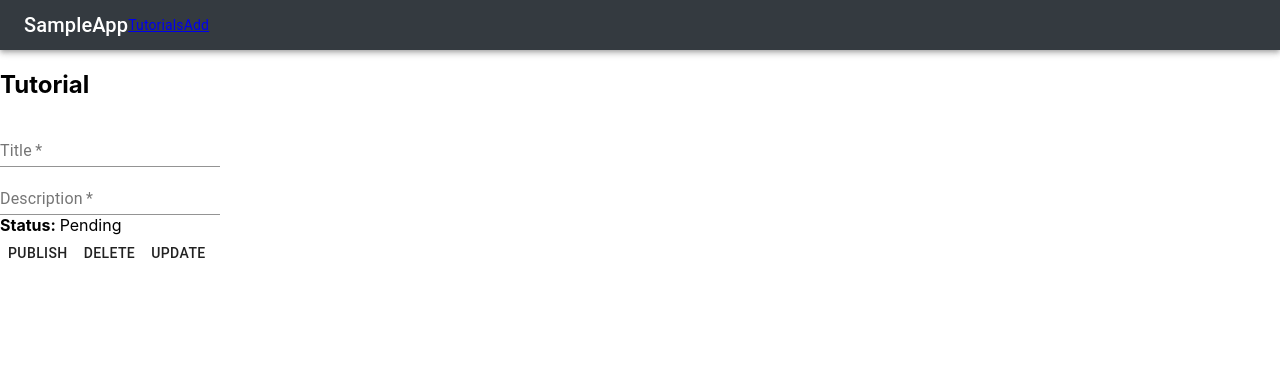
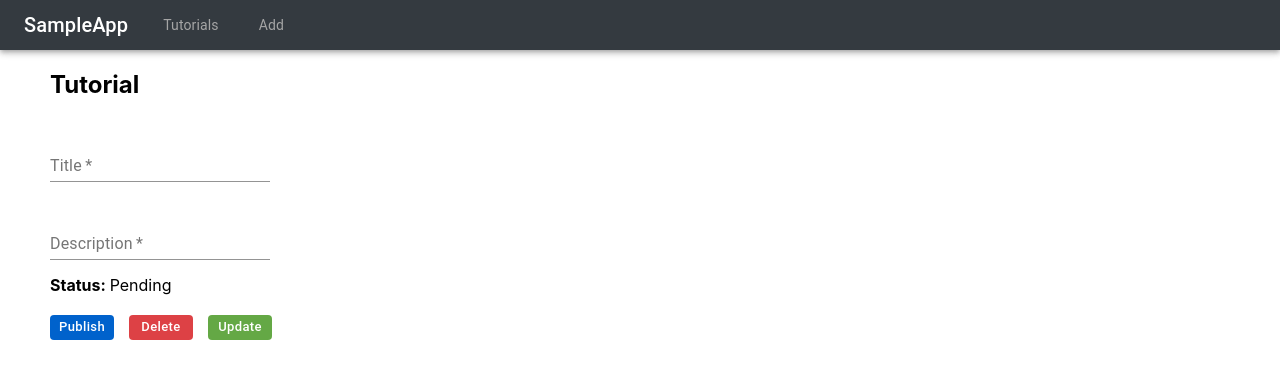
Before and after one commit to FrancaTM/react-material-ui-crud-app, a React (Create React App) app: page /tutorials/1 in a window 1280 px wide. Shown: the top 378 px of the page. Built offline with nearby package versions, Linux system fonts and the light colour scheme; no server answers.

Commit message:
fix css missing selectors

```diff
--- a/src/css-common.js
+++ b/src/css-common.js
@@ -5,15 +5,72 @@ export const styles = {
     "& .MuiToolbar-regular": {
       minHeight: "50px",
     },
-
+  },
   name: {
     marginRight: "15px",
   },
-
   link: {
     textTransform: "unset",
     color: "#a5a5a5",
     margin: "0 20px",
+    textDecoration: "unset",
+  },
+  form: {
+    marginLeft: "50px",
+  },
+  textField: {
+    margin: "15px 0",
+  },
+  search: {
+    marginTop: "15px",
+  },
+  detail: {
+    margin: "5px 0",
+  },
+  edit: {
+    backgroundColor: "orange",
+    border: "4px solid orange",
+    borderRadius: "5px",
+    textDecoration: "none",
+    fontSize: "13px",
+    fontWeight: "bold",
+    color: "white",
+  },
+  publish: {
+    backgroundColor: "#0062cc",
+    "&:hover": {
+      backgroundColor: "#0062cc",
+      opacity: 0.8,
     },
   },
+  delete: {
+    backgroundColor: "#DD4145",
+    "&:hover": {
+      backgroundColor: "#DD4145",
+      opacity: 0.8,
+    },
+  },
+  update: {
+    backgroundColor: "#64A845",
+    "&:hover": {
+      backgroundColor: "#64A845",
+      opacity: 0.8,
+    },
+  },
+  buttonWrapper: {
+    marginTop: "20px",
+  },
+  button: {
+    marginRight: "15px",
+    color: "white",
+    fontSize: "13px",
+    textTransform: "none",
+    height: "25px",
+  },
+  removeAll: {
+    marginTop: "20px",
+  },
+  tutorial: {
+    marginLeft: "25px",
+  },
 };
```
Lines whose indentation alone changed are shown as unchanged.
